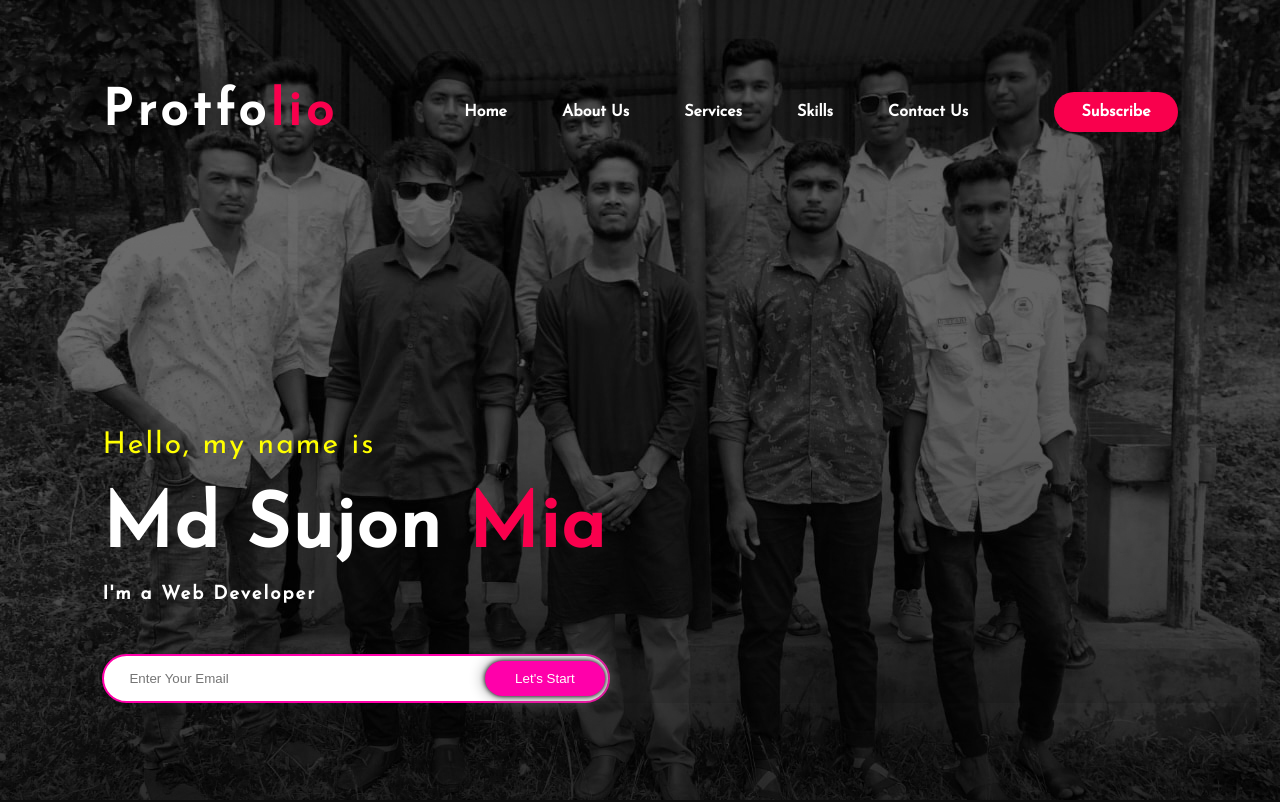
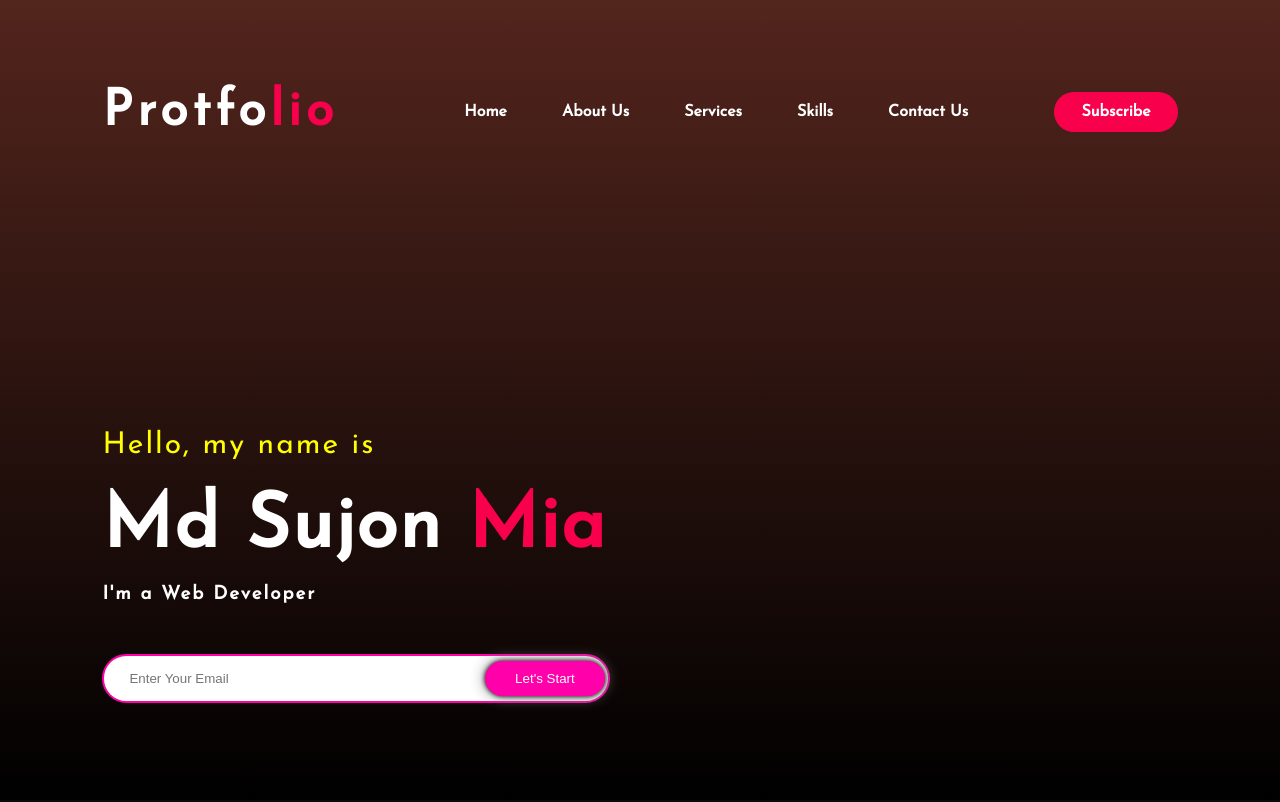
Before and after one commit to Sujonmia5/protfolio, a plain HTML site: page index.html in a window 1280 px wide. Shown: the top 802 px of the page. Drawn offline with Linux system fonts and the light colour scheme.

Commit message:
update last

```diff
--- a/css/style.css
+++ b/css/style.css
@@ -64,7 +64,7 @@ nav ul li a:hover {
 header {
     height: 100vh;
     width: 100%;
-    background-image: url(/IMG-20220711-WA0112.png);
+    background-image: linear-gradient(rgb(83, 37, 29), black);
     background-position: center;
     color: white;
 }
```
